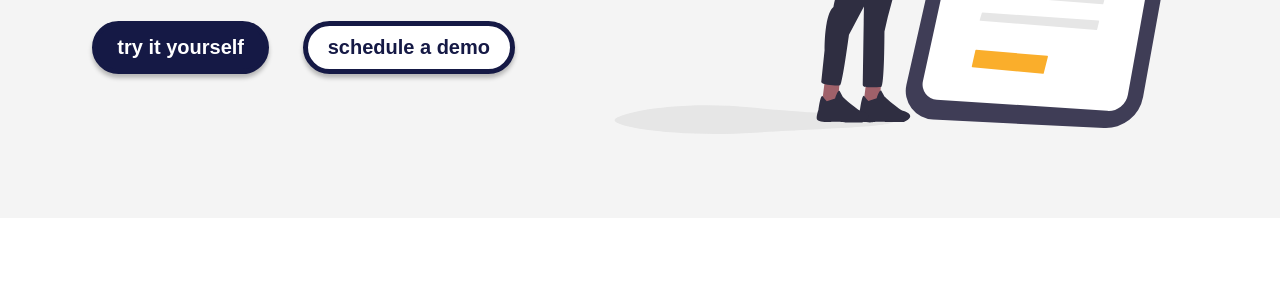
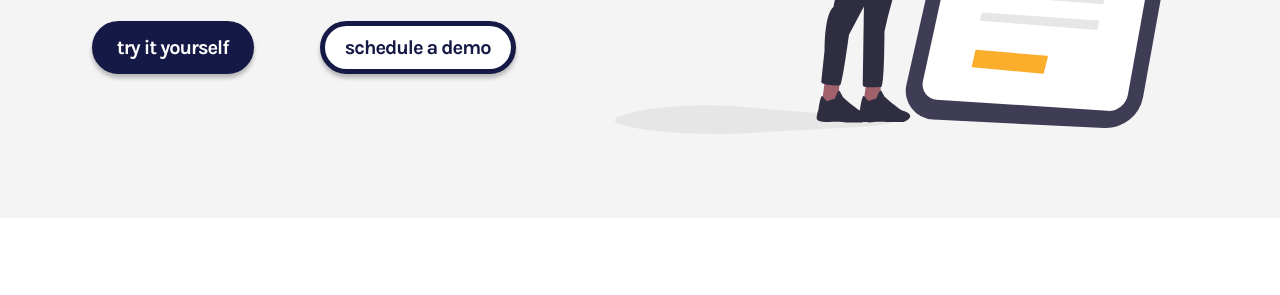
Before and after one commit to andyhong/churchkey.io, a Gatsby site: page / in a window 1280 px wide. Shown: the part 486-781 px from the top of the page. Built offline with nearby package versions, Linux system fonts and the light colour scheme; Gatsby itself is replaced by a stand-in of ours.

Commit message:
changed buttons font to Karla

```diff
--- a/src/pages/style.css
+++ b/src/pages/style.css
@@ -12,7 +12,7 @@ html {
   max-width: 1280px;
   padding: 1em 1em;
   margin: 0 auto;
-  display: flex
+  display: flex;
 }
 
 .container {
@@ -86,7 +86,7 @@ li {
 
 .buttonWrapper {
   display: flex;
-  justify-content: space-evenly;
+  justify-content: space-around;
 }
 
 .primaryButton {
@@ -95,8 +95,10 @@ li {
   color: #ffffff;
   padding: 0.5em 1em;
   border-radius: 50px;
+  font-family: 'Karla';
   font-size: 1.25em;
   font-weight: 700;
+  letter-spacing: -0.05em;
   box-shadow: 0px 4px 4px rgba(0, 0, 0, 0.25);
   cursor: pointer;
 }
@@ -107,8 +109,10 @@ li {
   background-color: #ffffff;
   padding: 0.5em 1em;
   border-radius: 50px;
+  font-family: 'Karla';
   font-size: 1.25em;
   font-weight: 700;
+  letter-spacing: -0.05em;
   box-shadow: 0px 4px 4px rgba(0, 0, 0, 0.25);
   cursor: pointer;
 }
```
